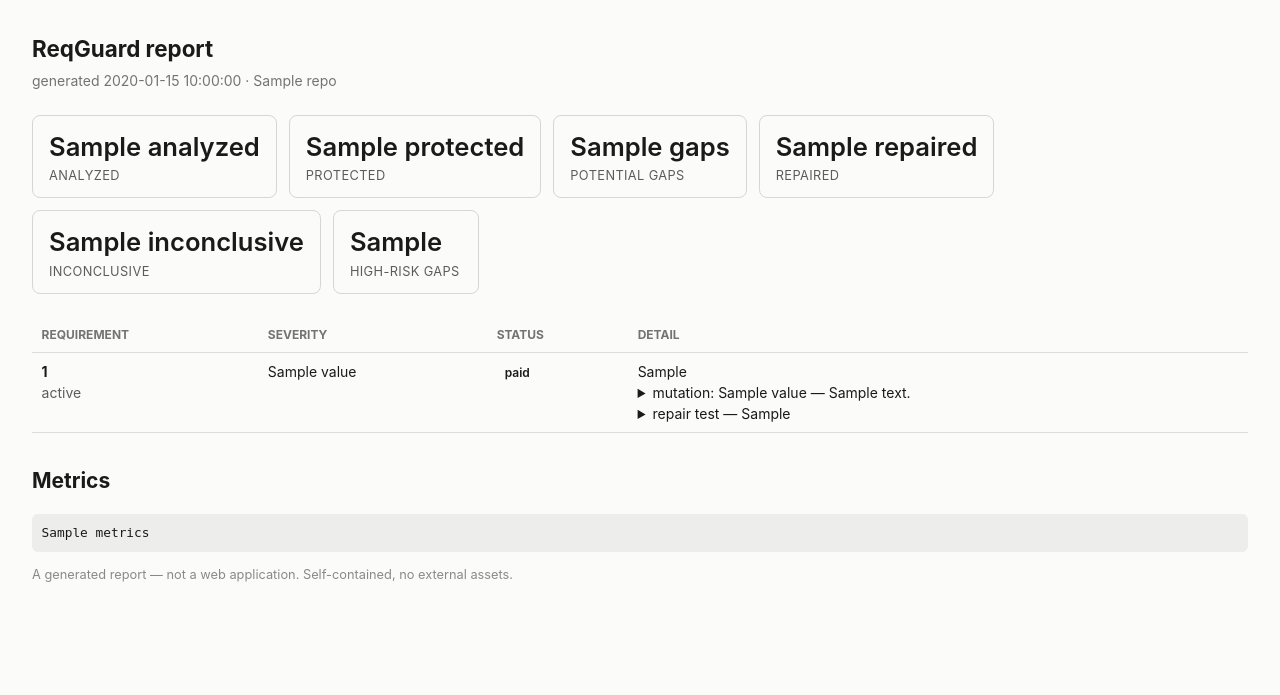
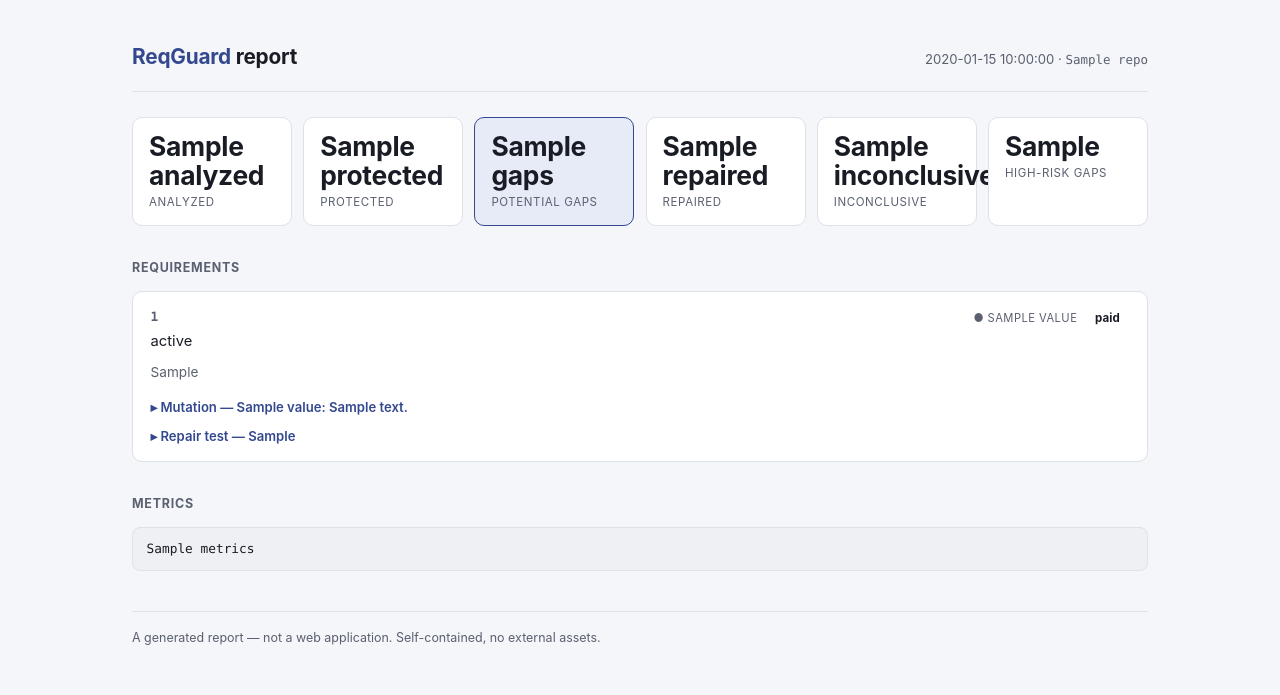
Before and after one commit to Adilmohd04/reqguard, a Python web app: template src/reqguard/reporting/templates/summary.html.j2 in a window 1280 px wide. Shown: the top 695 px of the page. Run offline with Jinja, Linux system fonts and the light colour scheme; the template is opened without the code that fills it: most values are stand-ins (such as "Sample title", 1, 10 or a date in 2020).

Commit message:
polish: redesign summary.html for real hierarchy and a real code font
Real gap found while reviewing it: <pre> blocks (diffs, repair test
source) had no font-family declared -- code was rendering in the body's
sans-serif font, misaligning diff columns. Fixed with a real monospace
stack.

Rest of the pass: a considered palette (not a default grey/generic
AI-clustered look), tabular-nums on the summary counts, requirement
cards instead of a cramped table, severity as a colored dot, and real
+/- diff line coloring so the before/after evidence is scannable at a
glance -- the actual point of the report. Still fully self-contained,
no external assets, both color-scheme themes handled via CSS custom
properties. Regenerated against the real PyJWT findings to verify;
tests/unit/test_report.py unaffected (214/4/0 full suite).

```diff
--- a/src/reqguard/reporting/templates/summary.html.j2
+++ b/src/reqguard/reporting/templates/summary.html.j2
@@ -5,73 +5,156 @@
 <meta name="viewport" content="width=device-width, initial-scale=1">
 <title>ReqGuard report — {{ generated_at }}</title>
 <style>
-  :root { color-scheme: light dark; }
-  body { font: 14px/1.5 -apple-system, "Segoe UI", Roboto, sans-serif; margin: 0; padding: 2rem;
-         background: #fbfbfa; color: #1a1a1a; }
-  @media (prefers-color-scheme: dark) { body { background: #17171a; color: #e8e8e8; } }
-  h1 { font-size: 1.4rem; margin: 0 0 .25rem; }
-  .sub { opacity: .6; margin-bottom: 1.5rem; }
-  .cards { display: flex; flex-wrap: wrap; gap: .75rem; margin-bottom: 1.5rem; }
-  .card { border: 1px solid rgba(128,128,128,.3); border-radius: 8px; padding: .75rem 1rem; min-width: 7rem; }
-  .card .n { font-size: 1.6rem; font-weight: 600; }
-  .card .l { opacity: .7; font-size: .8rem; text-transform: uppercase; letter-spacing: .03em; }
-  table { border-collapse: collapse; width: 100%; margin-bottom: 2rem; }
-  th, td { text-align: left; padding: .5rem .6rem; border-bottom: 1px solid rgba(128,128,128,.25);
-           vertical-align: top; }
-  th { font-size: .75rem; text-transform: uppercase; opacity: .6; }
-  .badge { display: inline-block; padding: .1rem .5rem; border-radius: 999px; font-size: .75rem;
-           font-weight: 600; }
-  .PROTECTED { background: #d8f3dc; color: #1b4332; }
-  .INSUFFICIENTLY_PROTECTED { background: #ffd6d6; color: #7d1128; }
-  .REPAIRED { background: #d0e8ff; color: #0b3d69; }
-  .INCONCLUSIVE { background: #eee; color: #444; }
-  pre { background: rgba(128,128,128,.12); padding: .6rem; border-radius: 6px; overflow-x: auto;
-        font-size: .8rem; margin: .3rem 0 0; }
-  details summary { cursor: pointer; }
+  :root {
+    color-scheme: light dark;
+    --bg: #f5f6f9;
+    --surface: #ffffff;
+    --surface-2: #eef0f4;
+    --text: #191c24;
+    --text-dim: #5a6070;
+    --border: #dde1e8;
+    --accent: #33488f;
+    --accent-weak: #e7ebf7;
+    --mono: ui-monospace, "SF Mono", "Cascadia Code", "Consolas", "Liberation Mono", monospace;
+    --sans: -apple-system, "Segoe UI", "Inter", Roboto, sans-serif;
+    --protected-bg: #dcf3e4; --protected-fg: #145233;
+    --gap-bg: #fbdfdd; --gap-fg: #7c1d28;
+    --repaired-bg: #dde8fb; --repaired-fg: #1e3a75;
+    --inconclusive-bg: #eceef1; --inconclusive-fg: #464c58;
+    --diff-add-bg: #e3f6e9; --diff-add-fg: #14532d;
+    --diff-del-bg: #fbe6e5; --diff-del-fg: #7c1d1d;
+  }
+  @media (prefers-color-scheme: dark) {
+    :root {
+      --bg: #121319; --surface: #191b23; --surface-2: #20222c;
+      --text: #e7e9f0; --text-dim: #949cae; --border: #2b2e3a;
+      --accent: #93aeff; --accent-weak: #232b47;
+      --protected-bg: #163827; --protected-fg: #7fe3ab;
+      --gap-bg: #3d1e21; --gap-fg: #f5a3a0;
+      --repaired-bg: #1d2c4d; --repaired-fg: #9fbaf7;
+      --inconclusive-bg: #262a34; --inconclusive-fg: #aab0bf;
+      --diff-add-bg: #14301f; --diff-add-fg: #8fe6ab;
+      --diff-del-bg: #38181a; --diff-del-fg: #f2a19d;
+    }
+  }
+  * { box-sizing: border-box; }
+  body {
+    font: 15px/1.6 var(--sans); margin: 0; padding: 2.5rem 2.25rem 3rem;
+    background: var(--bg); color: var(--text); max-width: 68rem; margin-inline: auto;
+  }
+  header { display: flex; align-items: baseline; justify-content: space-between; gap: 1rem;
+    flex-wrap: wrap; border-bottom: 1px solid var(--border); padding-bottom: 1.1rem; margin-bottom: 1.6rem; }
+  h1 { font-size: 1.3rem; font-weight: 700; letter-spacing: -.01em; margin: 0; text-wrap: balance; }
+  h1 .mark { color: var(--accent); }
+  .sub { color: var(--text-dim); font-size: .82rem; }
+  .sub code { font-family: var(--mono); font-size: .78rem; }
+
+  .cards { display: grid; grid-template-columns: repeat(auto-fit, minmax(8.5rem, 1fr));
+    gap: .7rem; margin-bottom: 2rem; }
+  .card { background: var(--surface); border: 1px solid var(--border); border-radius: 10px;
+    padding: .85rem 1rem; }
+  .card .n { font-size: 1.65rem; font-weight: 700; font-variant-numeric: tabular-nums;
+    letter-spacing: -.01em; line-height: 1.1; }
+  .card .l { color: var(--text-dim); font-size: .72rem; text-transform: uppercase;
+    letter-spacing: .05em; margin-top: .2rem; }
+  .card.accent { border-color: var(--accent); background: var(--accent-weak); }
+
+  h2 { font-size: .78rem; text-transform: uppercase; letter-spacing: .06em; color: var(--text-dim);
+    font-weight: 700; margin: 0 0 .8rem; }
+
+  .reqs { display: flex; flex-direction: column; gap: .6rem; margin-bottom: 2rem; }
+  .req { background: var(--surface); border: 1px solid var(--border); border-radius: 10px;
+    padding: .9rem 1.1rem; }
+  .req-top { display: flex; align-items: flex-start; justify-content: space-between; gap: 1rem;
+    flex-wrap: wrap; }
+  .req-id { font-family: var(--mono); font-size: .8rem; font-weight: 600; color: var(--text-dim); }
+  .req-stmt { margin: .2rem 0 0; font-size: .92rem; text-wrap: balance; max-width: 60ch; }
+  .req-meta { display: flex; align-items: center; gap: .5rem; flex-shrink: 0; }
+  .sev { font-size: .7rem; text-transform: uppercase; letter-spacing: .04em; color: var(--text-dim); }
+  .sev::before { content: "●"; margin-right: .3em; }
+  .sev.high::before { color: #d1453b; }
+  .sev.medium::before { color: #c8871f; }
+  .sev.low::before { color: var(--text-dim); }
+
+  .badge { display: inline-block; padding: .18rem .6rem; border-radius: 999px; font-size: .72rem;
+    font-weight: 700; letter-spacing: .01em; white-space: nowrap; }
+  .PROTECTED { background: var(--protected-bg); color: var(--protected-fg); }
+  .INSUFFICIENTLY_PROTECTED { background: var(--gap-bg); color: var(--gap-fg); }
+  .REPAIRED { background: var(--repaired-bg); color: var(--repaired-fg); }
+  .INCONCLUSIVE { background: var(--inconclusive-bg); color: var(--inconclusive-fg); }
+
+  .reason { color: var(--text-dim); font-size: .85rem; margin-top: .5rem; }
+
+  details { margin-top: .6rem; }
+  details > summary { cursor: pointer; font-size: .82rem; color: var(--accent); font-weight: 600;
+    list-style: none; }
+  details > summary::-webkit-details-marker { display: none; }
+  details > summary::before { content: "▸ "; }
+  details[open] > summary::before { content: "▾ "; }
+  details + details { margin-top: .5rem; }
+
+  pre { font-family: var(--mono); font-size: .8rem; line-height: 1.55; background: var(--surface-2);
+    border: 1px solid var(--border); padding: .7rem .85rem; border-radius: 8px; overflow-x: auto;
+    margin: .5rem 0 0; white-space: pre; }
+  pre .add { display: block; background: var(--diff-add-bg); color: var(--diff-add-fg);
+    margin: 0 -.85rem; padding: 0 .85rem; }
+  pre .del { display: block; background: var(--diff-del-bg); color: var(--diff-del-fg);
+    margin: 0 -.85rem; padding: 0 .85rem; }
+
+  footer { color: var(--text-dim); font-size: .78rem; border-top: 1px solid var(--border);
+    padding-top: 1rem; margin-top: 2.5rem; }
 </style>
 </head>
 <body>
-<h1>ReqGuard report</h1>
-<div class="sub">generated {{ generated_at }} · {{ repo }}</div>
+<header>
+  <h1><span class="mark">ReqGuard</span> report</h1>
+  <div class="sub">{{ generated_at }} · <code>{{ repo }}</code></div>
+</header>
 
 <div class="cards">
   <div class="card"><div class="n">{{ s.analyzed }}</div><div class="l">Analyzed</div></div>
   <div class="card"><div class="n">{{ s.protected }}</div><div class="l">Protected</div></div>
-  <div class="card"><div class="n">{{ s.gaps }}</div><div class="l">Potential gaps</div></div>
+  <div class="card{% if s.gaps %} accent{% endif %}"><div class="n">{{ s.gaps }}</div><div class="l">Potential gaps</div></div>
   <div class="card"><div class="n">{{ s.repaired }}</div><div class="l">Repaired</div></div>
   <div class="card"><div class="n">{{ s.inconclusive }}</div><div class="l">Inconclusive</div></div>
   <div class="card"><div class="n">{{ s.high_risk_gaps }}</div><div class="l">High-risk gaps</div></div>
 </div>
 
-<table>
-  <thead><tr><th>Requirement</th><th>Severity</th><th>Status</th><th>Detail</th></tr></thead>
-  <tbody>
+<h2>Requirements</h2>
+<div class="reqs">
 {% for v in verdicts %}
-    <tr>
-      <td><strong>{{ v.requirement.id }}</strong><br><span style="opacity:.7">{{ v.requirement.statement }}</span></td>
-      <td>{{ v.requirement.severity.value }}</td>
-      <td><span class="badge {{ v.status }}">{{ v.status.replace("_", " ") }}</span></td>
-      <td>
-        {% if v.inconclusive_reason %}{{ v.inconclusive_reason }}{% endif %}
+  <div class="req">
+    <div class="req-top">
+      <div>
+        <div class="req-id">{{ v.requirement.id }}</div>
+        <p class="req-stmt">{{ v.requirement.statement }}</p>
+      </div>
+      <div class="req-meta">
+        <span class="sev {{ v.requirement.severity.value }}">{{ v.requirement.severity.value }}</span>
+        <span class="badge {{ v.status }}">{{ v.status.replace("_", " ") }}</span>
+      </div>
+    </div>
+    {% if v.inconclusive_reason %}<p class="reason">{{ v.inconclusive_reason }}</p>{% endif %}
     {% if v.mutation %}
-          <details><summary>mutation: {{ v.mutation.mutation_type.value }} — {{ v.mutation.description }}</summary>
-          {% if v.result and v.result.diff %}<pre>{{ v.result.diff }}</pre>{% endif %}</details>
+      <details><summary>Mutation — {{ v.mutation.mutation_type.value }}: {{ v.mutation.description }}</summary>
+      {% if v.result and v.result.diff %}<pre>{% for line in v.result.diff.split('\n') %}{% if line.startswith('+') and not line.startswith('+++') %}<span class="add">{{ line }}</span>
+{% elif line.startswith('-') and not line.startswith('---') %}<span class="del">{{ line }}</span>
+{% else %}{{ line }}
+{% endif %}{% endfor %}</pre>{% endif %}</details>
     {% endif %}
     {% if v.repair %}
-          <details><summary>repair test — {{ v.repair.test_path }}{% if v.verification and not v.verification.verified %} (unverified){% endif %}</summary>
+      <details><summary>Repair test — {{ v.repair.test_path }}{% if v.verification and not v.verification.verified %} (unverified){% endif %}</summary>
       <pre>{{ v.repair.test_source }}</pre></details>
     {% endif %}
-      </td>
-    </tr>
+  </div>
 {% endfor %}
-  </tbody>
-</table>
+</div>
 
 {% if metrics %}
 <h2>Metrics</h2>
 <pre>{{ metrics }}</pre>
 {% endif %}
 
-<p style="opacity:.5;font-size:.8rem">A generated report — not a web application. Self-contained, no external assets.</p>
+<footer>A generated report — not a web application. Self-contained, no external assets.</footer>
 </body>
 </html>
```
Lines whose indentation alone changed are shown as unchanged.
